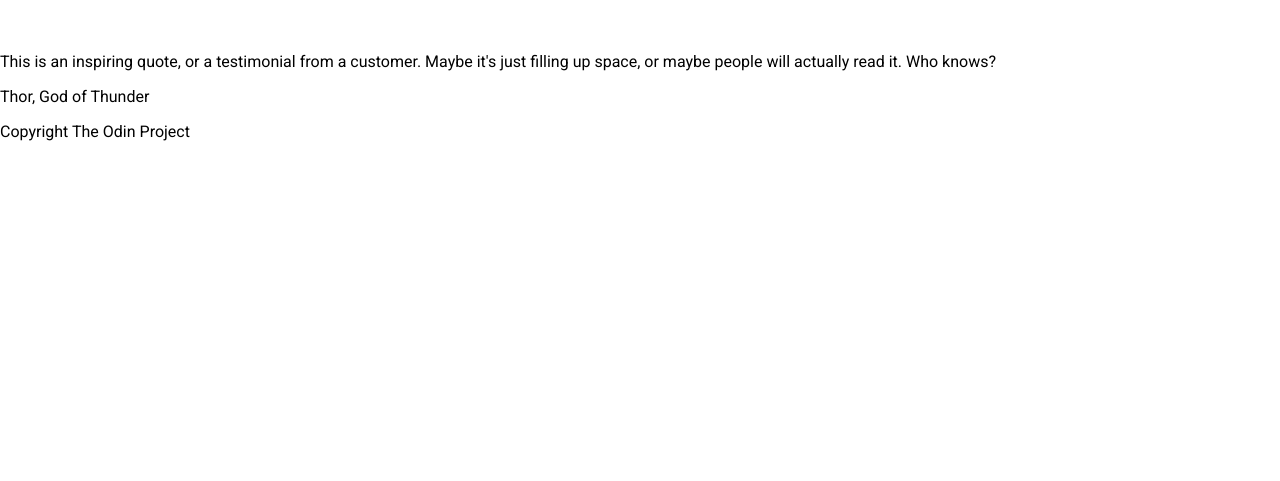
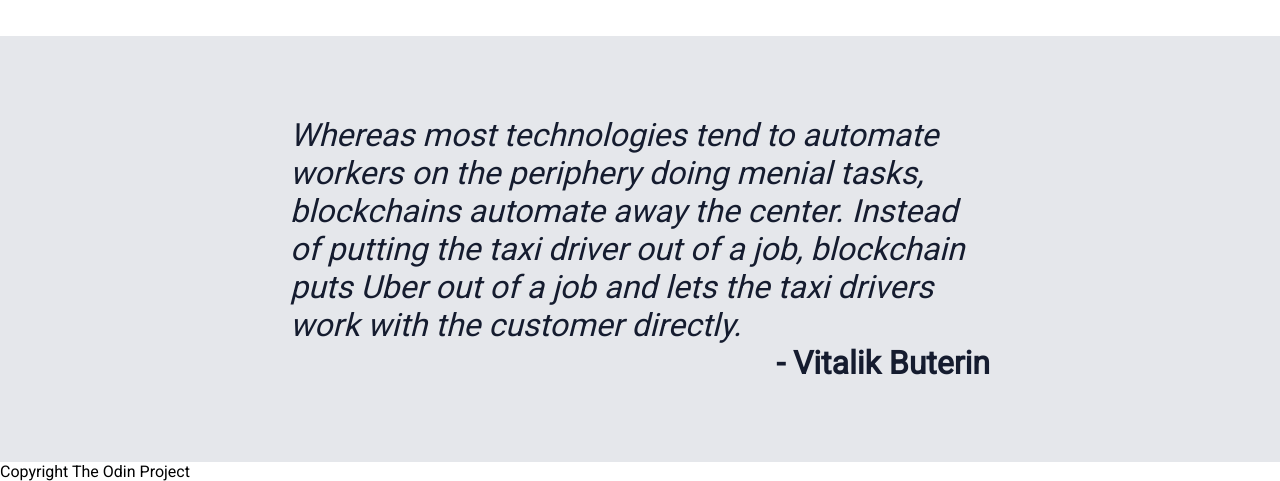
Before and after one commit to sinkagabor/odin-landing-page, a plain HTML site: page index.html in a window 1280 px wide. Shown: the part 737-1218 px from the top of the page. Before the commit the page ends 878 px from the top, so only its background shows below. Drawn offline with Linux system fonts and the light colour scheme.

Commit message:
Created testimonial section, minor other fixes

```diff
--- a/index.html
+++ b/index.html
@@ -7,7 +7,7 @@
     <meta name="viewport" content="width=device-width, initial-scale=1.0">
     <link rel="stylesheet" href="styles.css">
     <link href='https://fonts.googleapis.com/css?family=Roboto' rel='stylesheet'>
-    <title>Landing Page</title>
+    <title>All about Ethereum</title>
 </head>
 
 <body>
@@ -22,9 +22,10 @@
     <div class="hero">
         <div class="left-hero">
             <h1>This website is about Ethereum!</h1>
-            <p>Ethereum is the community-run technology powering the cryptocurrency ether (ETH) and thousands of decentralized applications.
+            <p>Ethereum is the community-run technology powering the cryptocurrency ether (ETH) and thousands of
+                decentralized applications.
             </p>
-            <button class="signup-btn-blue">Sign up</button>
+            <button class="signup-btn-blue">Explore ETH</button>
         </div>
         <div class="right-hero">
             <img src="images/eth-2.png" alt="Ethereum image">
@@ -41,11 +42,14 @@
             <div class="card"><img src="images/logo-4.png" alt=""></div>
         </div>
     </div>
-    <div class="quote-content">
-        <p class="quote">This is an inspiring quote, or a testimonial from a customer.
-            Maybe it's just filling up space, or maybe people will actually read it. Who knows?
-        </p>
-        <p>Thor, God of Thunder</p>
+    <div class="quote-container">
+        <div class="quote-content">
+            <div class="quote">Whereas most technologies tend to automate workers on the periphery doing menial tasks,
+                blockchains automate away the center. Instead of putting the taxi driver out of a job, blockchain puts
+                Uber out of a job and lets the taxi drivers work with the customer directly.
+            </div>
+            <div class="quote-author">- Vitalik Buterin</div>
+        </div>
     </div>
     <div class="call-to-action-content">
         <div class="call-to-action">
--- a/styles.css
+++ b/styles.css
@@ -52,6 +52,7 @@ body {
     font-size: 48px;
     font-weight: 900;
 }
+
 .left-hero {
     color: #e5e7eb;
     font-size: 18px;
@@ -116,3 +117,34 @@ body {
     height: auto;
     width: 100px;
 }
+
+.quote-container {
+    display: flex;
+    flex-direction: column;
+    justify-content: center;
+    align-items: center;
+    background-color: #e5e7eb;
+    color: #151c2f;
+    padding: 80px 0 80px;
+}
+
+.quote-content {
+    display: flex;
+    flex-direction: column;
+    justify-content: center;
+    align-items: center;
+    width: 700px;
+}
+
+.quote {
+    font-size: 32px;
+    font-weight: 100;
+    font-style: italic;
+
+}
+
+.quote-author {
+    align-self: flex-end;
+    font-size: 32px;
+    font-weight: 800;
+}
```
